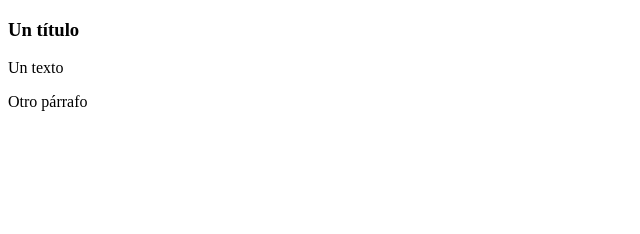
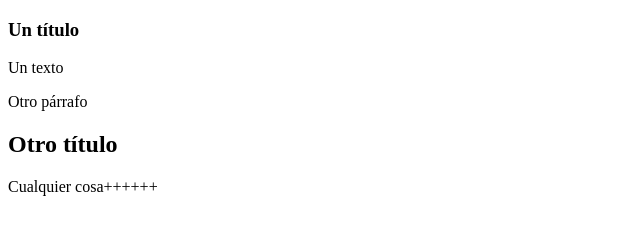
Before and after one commit to Leonbac94/PruebaGit, a website: page src/index.html in a window 1280 px wide. Shown: the whole page, without its empty margins (0-640 px from the left). Drawn offline with Linux system fonts and the light colour scheme.

Commit message:
prueba andrea dic 2 1119pm

```diff
--- a/src/index.html
+++ b/src/index.html
@@ -12,6 +12,8 @@
             <h3>Un título</h3>
             <p>Un texto</p>
             <p>Otro párrafo</p>
+            <h2>Otro título</h2>
+            <p>Cualquier cosa++++++</p>
         </div>
     </section>
 
```
